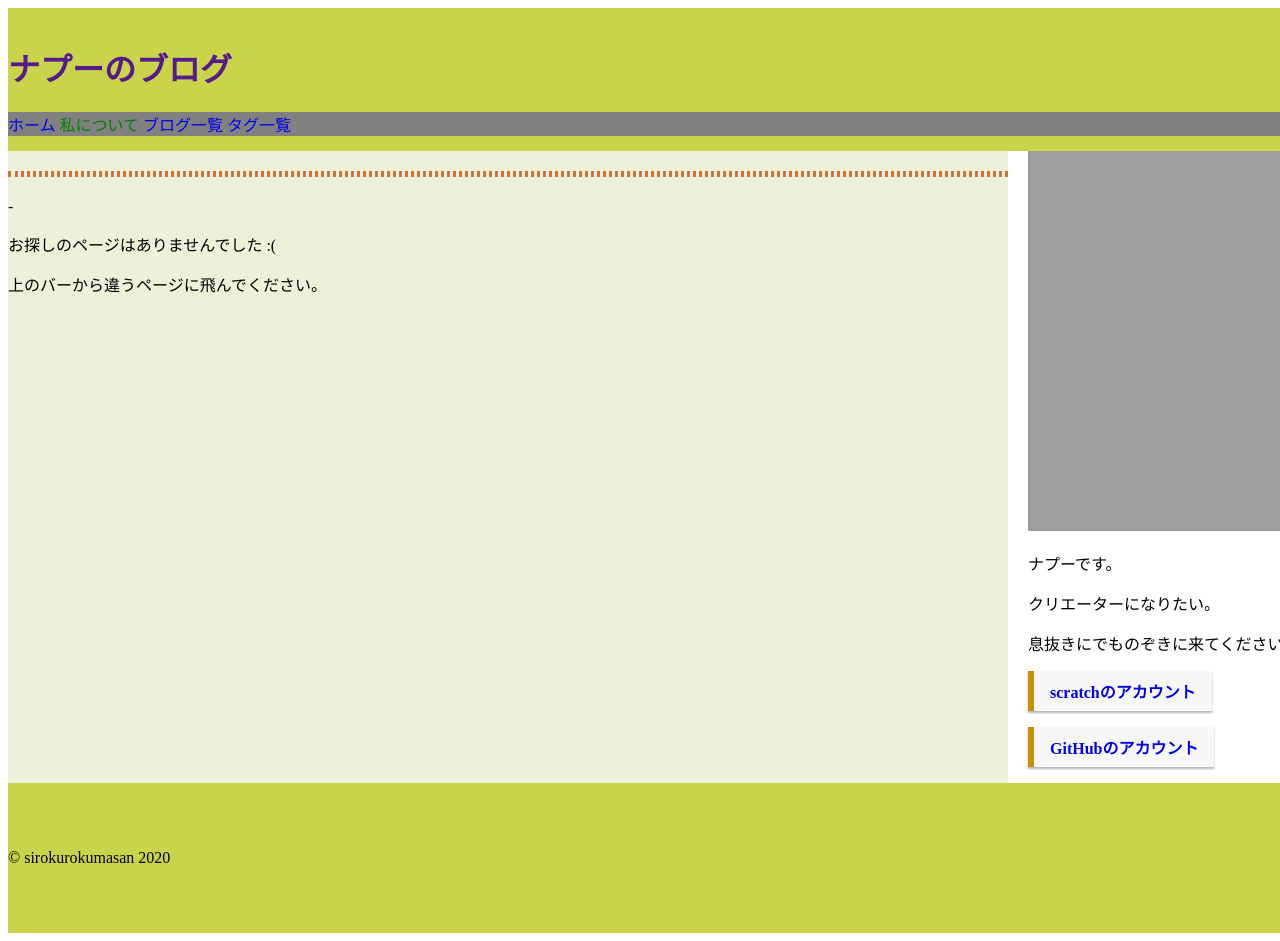
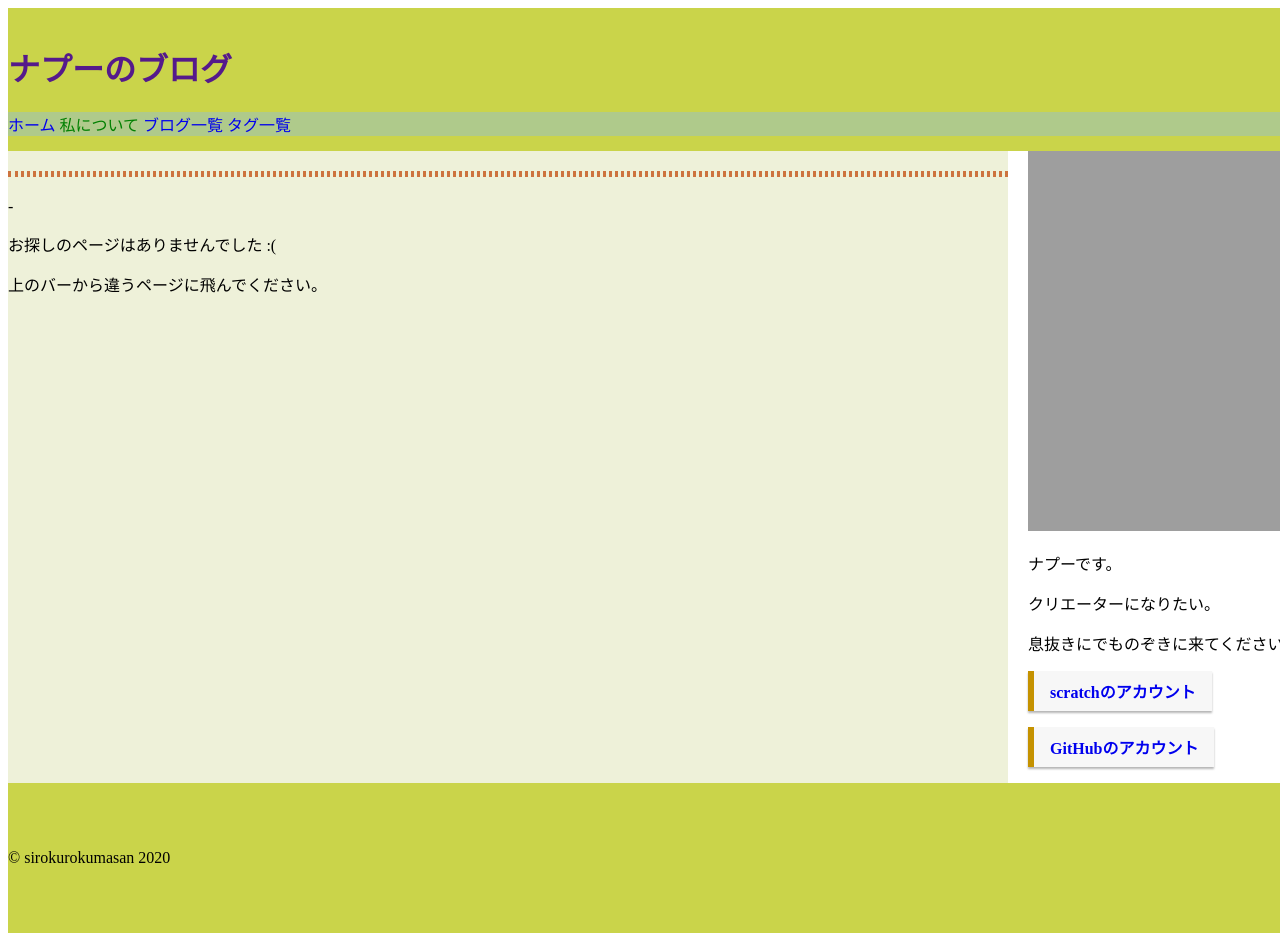
Before and after one commit to sirokurokumasan/sirokurokumasan.github.io, a Jekyll site: the page built from about.md, in a window 1280 px wide. Built offline with Jekyll 4.4.1, drawn with Linux system fonts in a browser that asks for light colours.

Commit message:
Update main.scss

```diff
--- a/_sass/main.scss
+++ b/_sass/main.scss
@@ -10,7 +10,7 @@ a.no-color-change:link,
 a.no-color-change:visited,
 a.no-color-change:hover,
 a.no-color-change:active {
-  color: black;
+  color: gray;
 }
 
 h2:first-letter {font-size: 1.5em;}
@@ -72,7 +72,7 @@ footer {
 }
 
 #gnav{
-background-color: gray;
+background-color: #afca8b;
 }
 #gnav ul li{
 display: inline;
```
